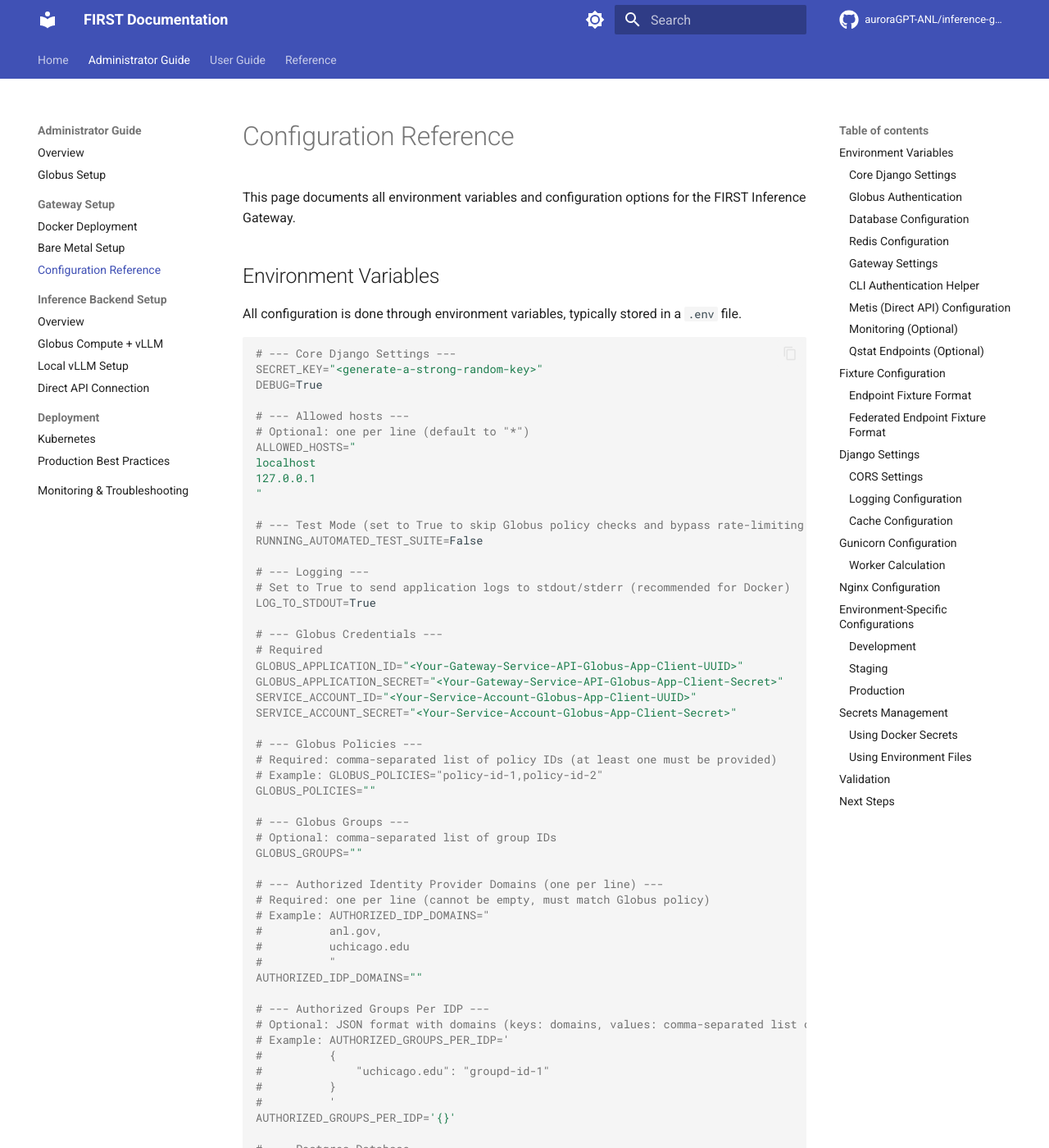
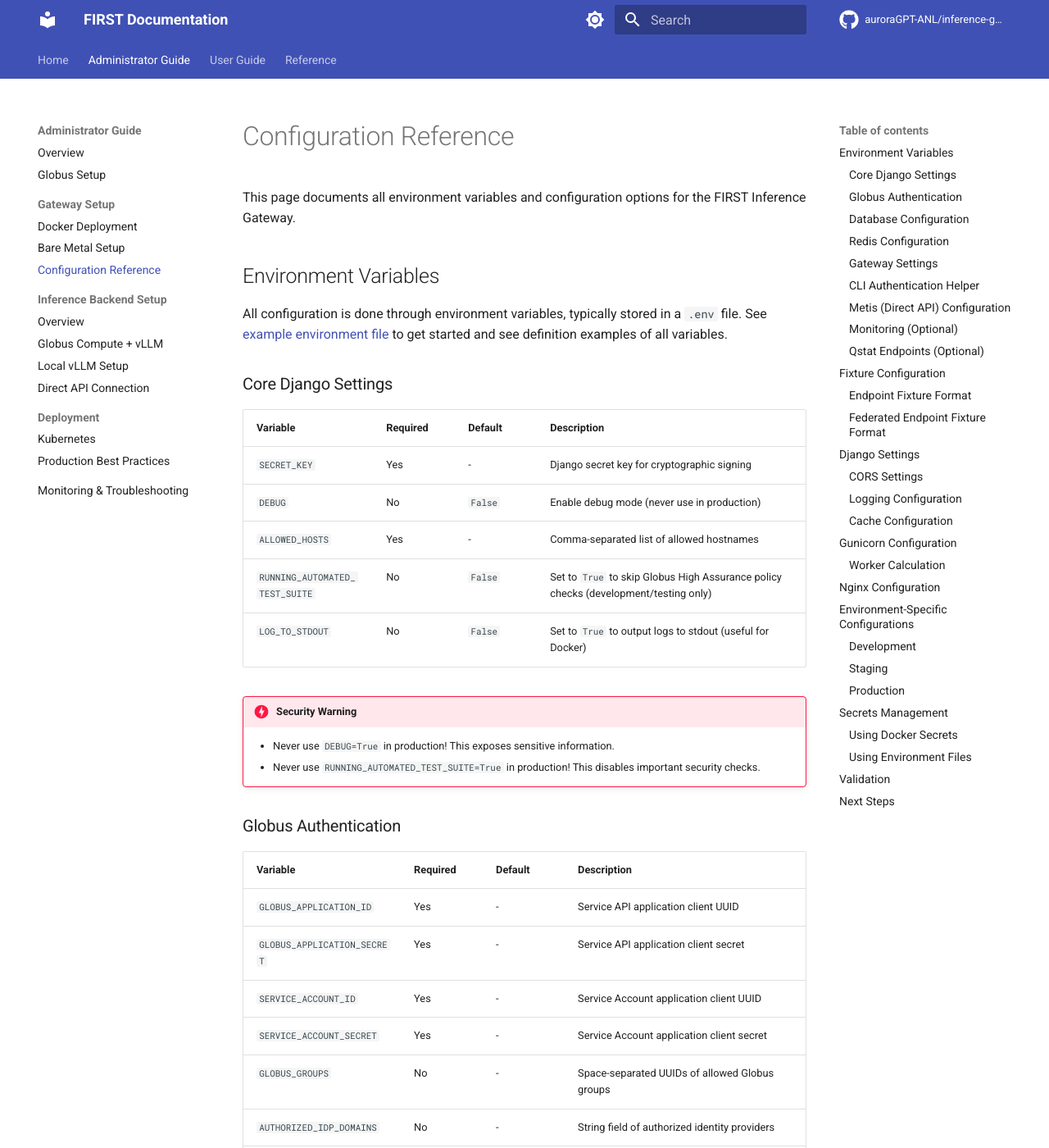
Before and after one commit to auroraGPT-ANL/inference-gateway, an MkDocs documentation site: the page built from docs/admin-guide/gateway-setup/configuration.md, in a window 1280 px wide and 1400 px high. Shown: the whole window at 82% size. Built offline with MkDocs 1.6.1 and Material for MkDocs 9.7.7, drawn with Linux system fonts in a browser that asks for light colours; comment, search, counter and statistics services are not loaded; some of the changed text lies outside the part shown.

Commit message:
moved .env example in the env.example file

````diff
--- a/docs/admin-guide/gateway-setup/configuration.md
+++ b/docs/admin-guide/gateway-setup/configuration.md
@@ -4,80 +4,7 @@ This page documents all environment variables and configuration options for the
 
 ## Environment Variables
 
-All configuration is done through environment variables, typically stored in a `.env` file.
-
-```bash
-# --- Core Django Settings ---
-SECRET_KEY="<generate-a-strong-random-key>"
-DEBUG=True
-
-# --- Allowed hosts ---
-# Optional: one per line (default to "*")
-ALLOWED_HOSTS="
-localhost
-127.0.0.1
-"
-
-# --- Test Mode (set to True to skip Globus policy checks and bypass rate-limiting during development) ---
-RUNNING_AUTOMATED_TEST_SUITE=False
-
-# --- Logging ---
-# Set to True to send application logs to stdout/stderr (recommended for Docker)
-LOG_TO_STDOUT=True
-
-# --- Globus Credentials ---
-# Required
-GLOBUS_APPLICATION_ID="<Your-Gateway-Service-API-Globus-App-Client-UUID>"
-GLOBUS_APPLICATION_SECRET="<Your-Gateway-Service-API-Globus-App-Client-Secret>"
-SERVICE_ACCOUNT_ID="<Your-Service-Account-Globus-App-Client-UUID>"
-SERVICE_ACCOUNT_SECRET="<Your-Service-Account-Globus-App-Client-Secret>"
-
-# --- Globus Policies ---
-# Required: comma-separated list of policy IDs (at least one must be provided)
-# Example: GLOBUS_POLICIES="policy-id-1,policy-id-2"
-GLOBUS_POLICIES=""
-
-# --- Globus Groups ---
-# Optional: comma-separated list of group IDs
-GLOBUS_GROUPS=""
-
-# --- Authorized Identity Provider Domains (one per line) ---
-# Required: one per line (cannot be empty, must match Globus policy)
-# Example: AUTHORIZED_IDP_DOMAINS="
-#          anl.gov,
-#          uchicago.edu
-#          "
-AUTHORIZED_IDP_DOMAINS=""
-
-# --- Authorized Groups Per IDP ---
-# Optional: JSON format with domains (keys: domains, values: comma-separated list of group IDs)
-# Example: AUTHORIZED_GROUPS_PER_IDP='
-#          {
-#              "uchicago.edu": "groupd-id-1"
-#          }
-#          '
-AUTHORIZED_GROUPS_PER_IDP='{}'
-
-# --- Postgres Database ---
-POSTGRES_DB="inferencegateway"
-POSTGRES_USER="inferencedev"
-POSTGRES_PASSWORD="change-this-password"
-PGHOST="postgres"
-PGPORT=5432
-PGUSER="inferencedev"
-PGPASSWORD="change-this-password"
-PGDATABASE="inferencegateway"
-
-# --- Redis Cache ---
-REDIS_URL="redis://redis:6379/0"
-USE_REDIS_CACHE=true
-
-# --- Gateway Specific Settings ---
-MAX_BATCHES_PER_USER=2
-RATE_LIMIT_PER_SEC_PER_USER=10
-STREAMING_SERVER_HOST="localhost:8080"
-INTERNAL_STREAMING_SECRET="your-internal-streaming-secret-key"
-```
+All configuration is done through environment variables, typically stored in a `.env` file. See [example environment file](https://github.com/auroraGPT-ANL/inference-gateway/blob/main/env.example) to get started and see definition examples of all variables.
 
 ### Core Django Settings
 
@@ -102,22 +29,9 @@ INTERNAL_STREAMING_SECRET="your-internal-streaming-secret-key"
 | `SERVICE_ACCOUNT_ID` | Yes | - | Service Account application client UUID |
 | `SERVICE_ACCOUNT_SECRET` | Yes | - | Service Account application client secret |
 | `GLOBUS_GROUPS` | No | - | Space-separated UUIDs of allowed Globus groups |
-| `AUTHORIZED_IDPS` | No | - | JSON string of authorized identity providers |
+| `AUTHORIZED_IDP_DOMAINS` | No | - | String field of authorized identity providers |
 | `AUTHORIZED_GROUPS_PER_IDP` | No | - | JSON string of groups per IDP |
 | `GLOBUS_POLICIES` | No | - | Space-separated policy UUIDs |
-
-Example with group restrictions:
-
-```dotenv
-GLOBUS_GROUPS="uuid-1 uuid-2 uuid-3"
-```
-
-Example with IDP restrictions:
-
-```dotenv
-AUTHORIZED_IDPS='{"University": "uuid-here"}'
-AUTHORIZED_GROUPS_PER_IDP='{"University": "group-uuid-1,group-uuid-2"}'
-```
 
 ### Database Configuration
 
@@ -141,19 +55,6 @@ AUTHORIZED_GROUPS_PER_IDP='{"University": "group-uuid-1,group-uuid-2"}'
 | Variable | Required | Default | Description |
 |----------|----------|---------|-------------|
 | `REDIS_URL` | Yes | - | Redis connection URL |
-
-Examples:
-
-```dotenv
-# Docker
-REDIS_URL="redis://redis:6379/0"
-
-# Bare metal
-REDIS_URL="redis://localhost:6379/0"
-
-# With password
-REDIS_URL="redis://:password@localhost:6379/0"
-```
 
 ### Gateway Settings
 
````
Also changed, not shown: 1 other file.
